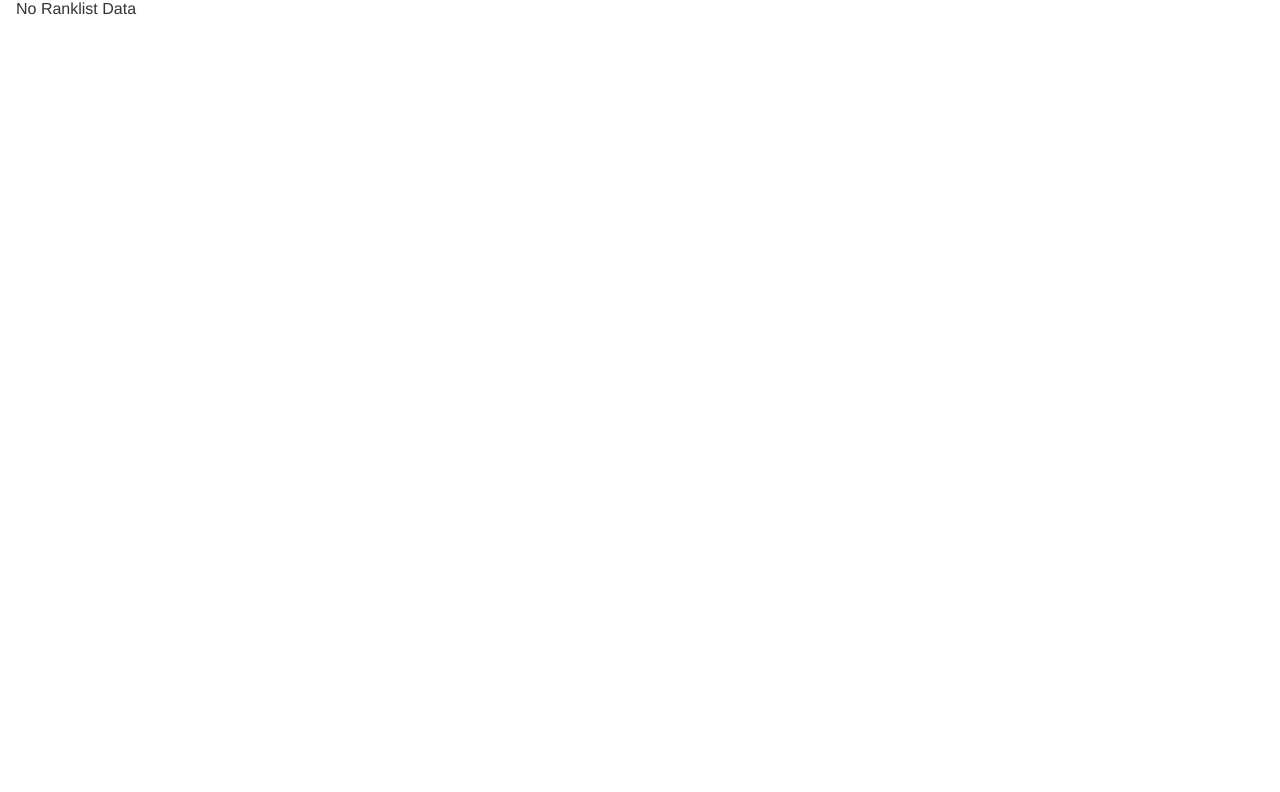
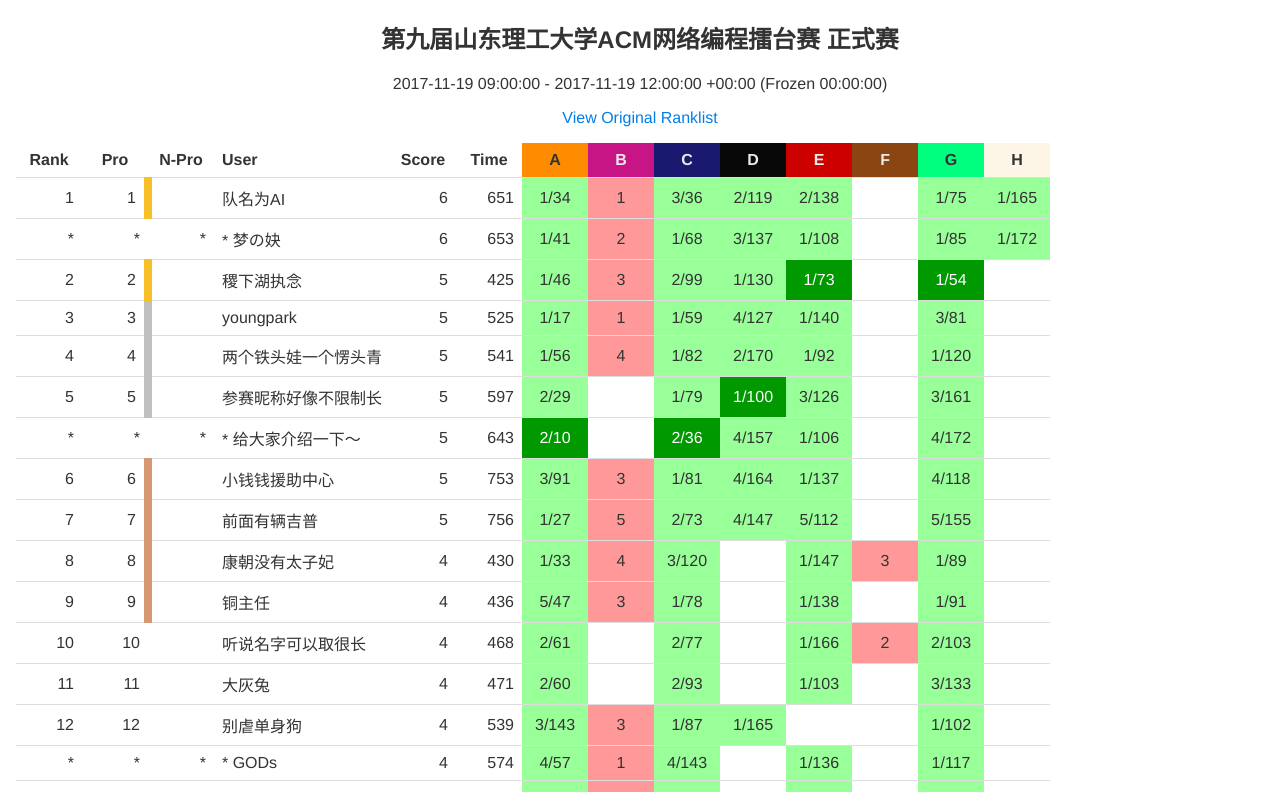
Before and after one commit to algoux/standard-ranklist-renderer, a React app: page / in a window 1280 px wide. Shown: the top 792 px of the page. Built offline with nearby package versions, Linux system fonts and the light colour scheme.

Commit message:
up srk 0.2.0

```diff
--- a/package.json
+++ b/package.json
@@ -1,6 +1,6 @@
 {
   "name": "standard-rank-renderer",
-  "version": "0.1.0",
+  "version": "0.2.0",
   "private": true,
   "homepage": "./",
   "dependencies": {
--- a/src/App.tsx
+++ b/src/App.tsx
@@ -1,9 +1,11 @@
 import React from 'react';
 import './App.less';
 import Ranklist from './Ranklist';
-// import demoJson from './demo.json';
+import demoJson from './demo.json';
 import request from './utils/request';
 import queryString from 'query-string';
+
+let isDev = process.env.NODE_ENV === 'development';
 
 interface State {
   error: Error | null;
@@ -26,8 +28,14 @@ class App extends React.Component<any, State> {
   }
 
   componentDidMount(): void {
-    this.requestData();
-    setInterval(() => this.requestData(), 30 * 1000);
+    if (!isDev) {
+      this.requestData();
+      setInterval(() => this.requestData(), 30 * 1000);
+    } else {
+      this.setState({
+        data: demoJson,
+      });
+    }
   }
 
   componentDidCatch(error: Error, errorInfo: React.ErrorInfo): void {
@@ -76,8 +84,8 @@ class App extends React.Component<any, State> {
         <Ranklist data={data} />
         <div className="-text-center" style={{ marginTop: '60px', marginBottom: '15px' }}>
           Powered by Standard Ranklist<br />
-          Copyright © 2019 <a href="https://github.com/algoux" target="_blank">algoUX</a><br />
-          <a href={`data/${this.state.id}.json`} target="_blank">Open srk.json</a>
+          Copyright © 2019-2020 <a href="https://github.com/algoux" target="_blank">algoUX</a><br />
+          <a href={isDev ? '' : `data/${this.state.id}.json`} target="_blank">Open srk.json</a>
         </div>
       </div>;
     } else if (!data && !this.state.loading) {
--- a/src/Ranklist.tsx
+++ b/src/Ranklist.tsx
@@ -99,8 +99,8 @@ export default class Ranklist extends React.Component<RanklistProps, State> {
   }
 
   resolveThemeColor(themeColor: srk.ThemeColor): ThemeColor {
-    let light = this.resolveColor(themeColor[0]);
-    let dark = this.resolveColor(themeColor[1] || themeColor[0]);
+    let light = this.resolveColor(typeof themeColor === 'string' ? themeColor : themeColor.light);
+    let dark = this.resolveColor(typeof themeColor === 'string' ? themeColor : themeColor.dark);
     return {
       [EnumTheme.light]: light,
       [EnumTheme.dark]: dark,
@@ -109,8 +109,8 @@ export default class Ranklist extends React.Component<RanklistProps, State> {
 
   resolveStyle(style: srk.Style) {
     const { textColor, backgroundColor } = style;
-    const textThemeColor = this.resolveThemeColor(textColor || ['']);
-    const backgroundThemeColor = this.resolveThemeColor(backgroundColor || ['']);
+    const textThemeColor = this.resolveThemeColor(textColor || '');
+    const backgroundThemeColor = this.resolveThemeColor(backgroundColor || '');
     return {
       textColor: textThemeColor,
       backgroundColor: backgroundThemeColor,
@@ -128,10 +128,11 @@ export default class Ranklist extends React.Component<RanklistProps, State> {
     }
     let imgSrc = '';
     let link = '';
-    if (Array.isArray(banner)) {
-      [imgSrc, link] = banner;
+    if (typeof banner === 'string') {
+      imgSrc = banner;
     } else {
-      imgSrc = banner;
+      imgSrc = banner.image;
+      link = banner.link;
     }
     const imgComp = <img src={imgSrc} alt="Contest Banner" className="-full-width" />;
     if (link) {
@@ -205,7 +206,7 @@ export default class Ranklist extends React.Component<RanklistProps, State> {
     const { data } = this.props;
     console.log('ranklist data', this.props.data);
     const { type, version, contest, problems, series, rows, sorter, _now } = data;
-    if (type !== 'standard') {
+    if (type !== 'general') {
       return <div>Ranklist type "{type}" is not supported</div>
     }
     return <div className="ranklist">
--- a/src/srk-checker/index.d.ti.ts
+++ b/src/srk-checker/index.d.ti.ts
@@ -4,9 +4,9 @@
 import * as t from "ts-interface-checker";
 // tslint:disable:object-literal-key-quotes
 
-export const Type = t.lit('standard');
+export const Type = t.lit('general');
 
-export const Version = t.lit('0.1.0');
+export const Version = t.lit('0.2.0');
 
 export const DatetimeISOString = t.name("string");
 
@@ -16,19 +16,32 @@ export const TimeDuration = t.tuple("number", "TimeUnit");
 
 export const Link = t.name("string");
 
+export const LinkWithTitle = t.iface([], {
+  "link": "Link",
+  "title": "string",
+});
+
 export const Base64 = t.name("string");
 
 export const Image = t.union("Link", "Base64");
 
-export const ImageWithLink = t.tuple("Image", "Link");
+export const ImageWithLink = t.iface([], {
+  "image": "Image",
+  "link": "Link",
+});
 
 export const ColorHEX = t.name("string");
 
-export const ColorRGBA = t.tuple("number", "number", "number", "number");
+export const ColorRGB = t.name("string");
 
-export const Color = t.union("ColorHEX", "ColorRGBA");
+export const ColorRGBA = t.name("string");
 
-export const ThemeColor = t.union(t.tuple("Color"), t.tuple("Color", "Color"));
+export const Color = t.union("ColorHEX", "ColorRGB", "ColorRGBA");
+
+export const ThemeColor = t.union("Color", t.iface([], {
+  "light": "Color",
+  "dark": "Color",
+}));
 
 export const Style = t.iface([], {
   "textColor": t.opt("ThemeColor"),
@@ -37,6 +50,7 @@ export const Style = t.iface([], {
 
 export const ExternalUser = t.iface([], {
   "name": "string",
+  "avatar": t.opt("Image"),
   "link": t.opt("string"),
 });
 
@@ -81,7 +95,8 @@ export const Contest = t.iface([], {
   "duration": "TimeDuration",
   "frozenDuration": t.opt("TimeDuration"),
   "banner": t.opt(t.union("Image", "ImageWithLink")),
-  "link": t.opt("string"),
+  "link": t.opt("Link"),
+  "refLinks": t.opt(t.array("LinkWithTitle")),
 });
 
 export const RankSeriesSegmentStylePreset = t.union(t.lit('gold'), t.lit('silver'), t.lit('bronze'), t.lit('iron'));
@@ -153,10 +168,12 @@ const exportedTypeSuite: t.ITypeSuite = {
   TimeUnit,
   TimeDuration,
   Link,
+  LinkWithTitle,
   Base64,
   Image,
   ImageWithLink,
   ColorHEX,
+  ColorRGB,
   ColorRGBA,
   Color,
   ThemeColor,
```
Also changed, not shown: src/demo.json (+1 -1 lines).
